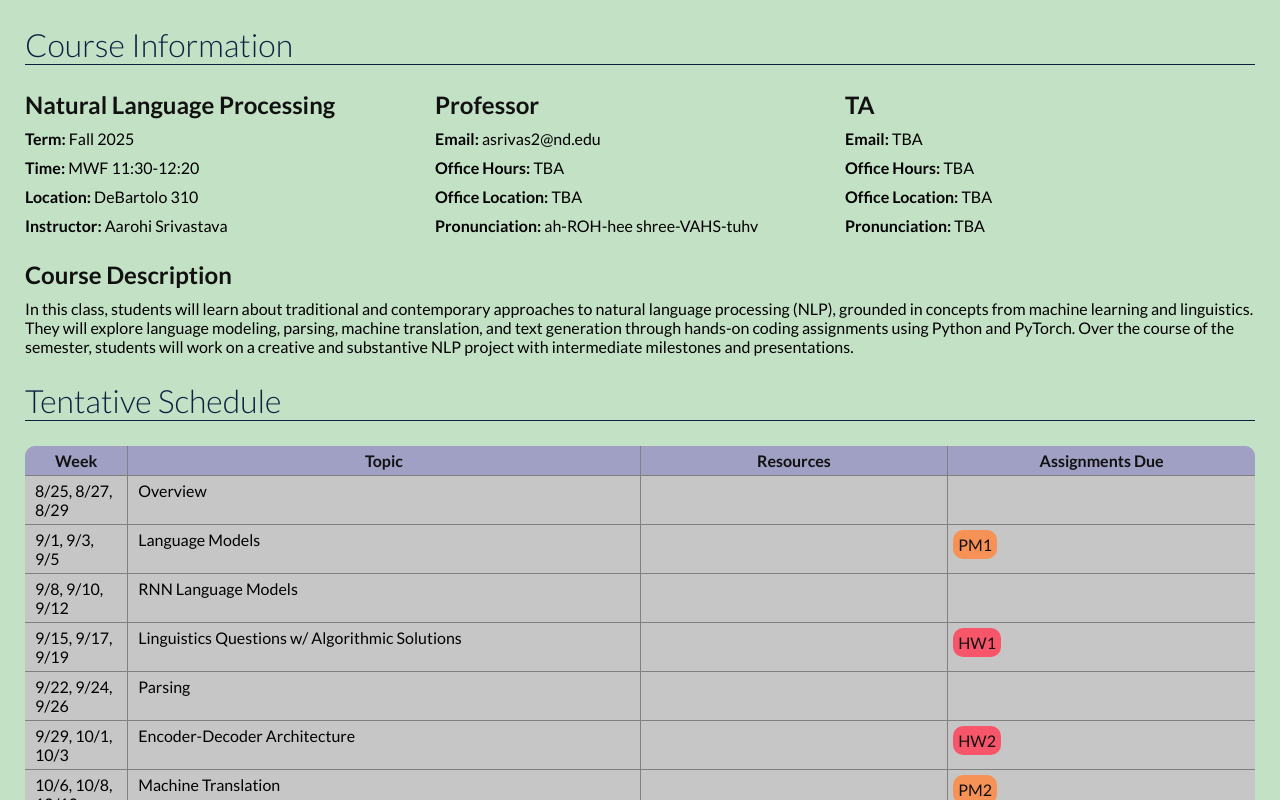
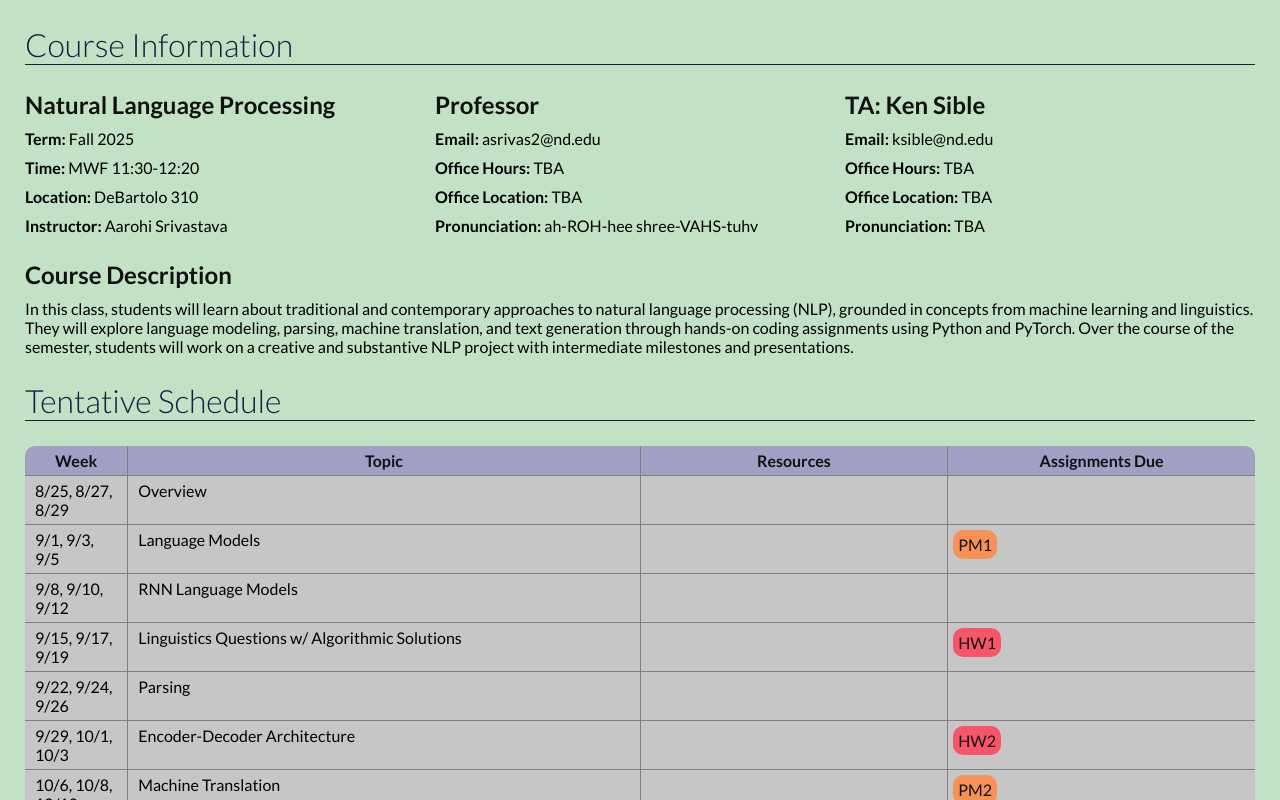
Before and after one commit to aarsri/cse40657, a React (Vite) app: page / in a window 1280 px wide. Shown: the top 800 px of the page. Built offline with nearby package versions, Linux system fonts and the light colour scheme.

Commit message:
Update overview.tsx

```diff
--- a/src/components/templates/overview.tsx
+++ b/src/components/templates/overview.tsx
@@ -71,12 +71,12 @@ const Overview = () => {
 
         <article>
           <h2 className="heading">
-            TA
+            TA: Ken Sible
           </h2>
 
           <div className="row-area-small">
             <p>
-              <b>Email:</b> TBA
+              <b>Email:</b> ksible@nd.edu
             </p>
             <p>
               <b>Office Hours:</b> TBA
```
